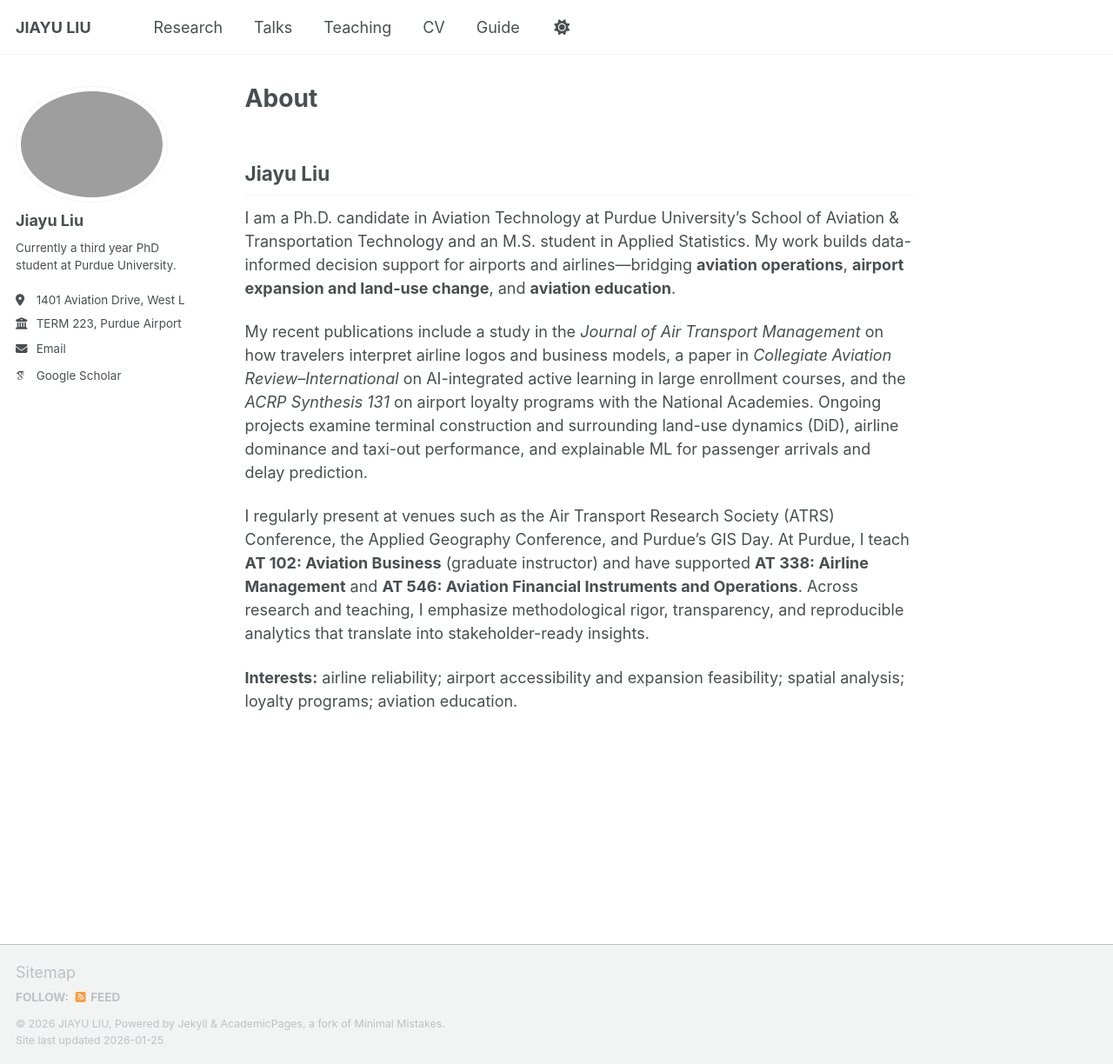
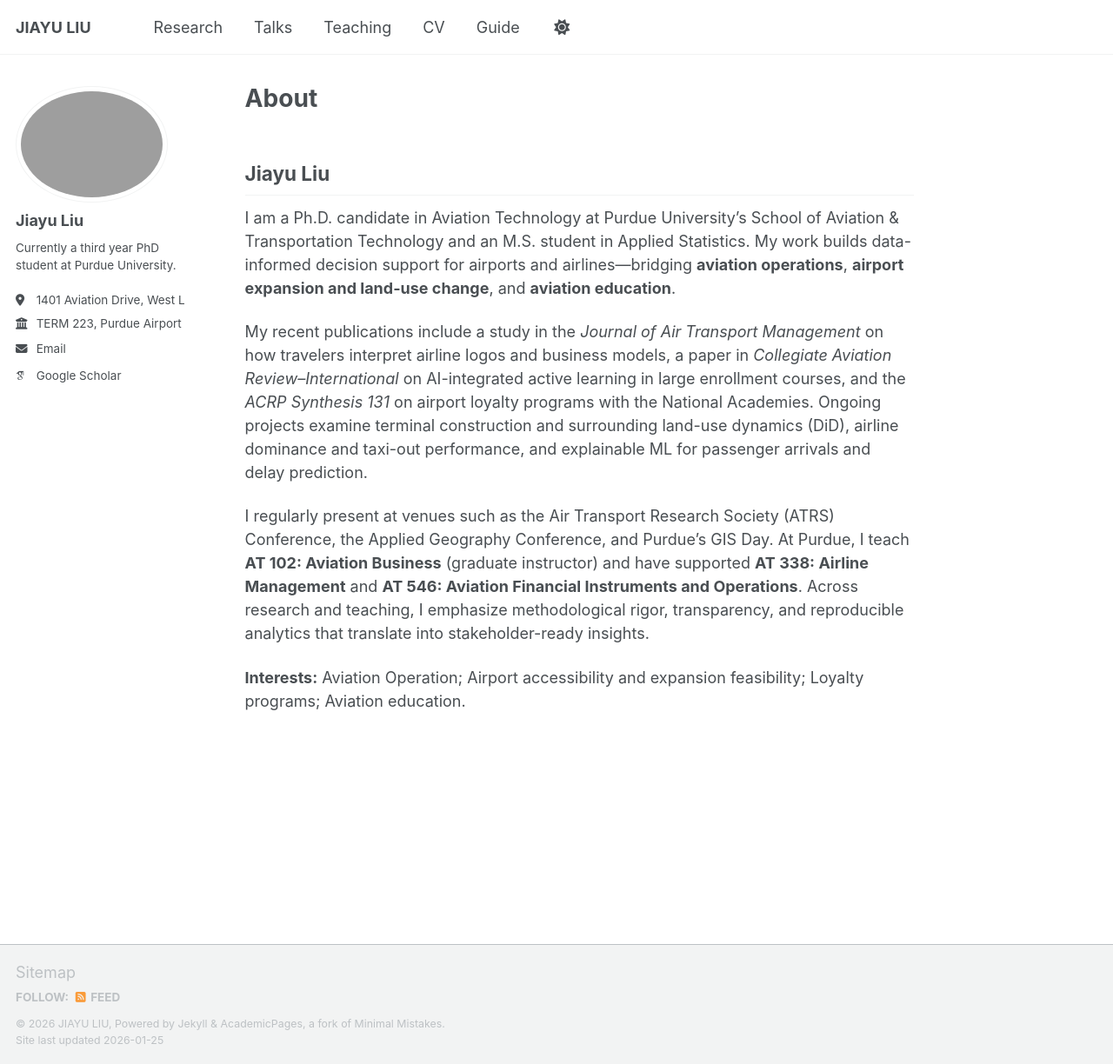
Before and after one commit to liu3309/liu3309.github.io, a Jekyll site: the page built from _pages/about.md, in a window 1280 px wide and 1224 px high. Shown: the whole window at 87% size. Built offline with Jekyll 4.4.1, drawn with Linux system fonts in a browser that asks for light colours; some web fonts are replaced; a script that is not in the unit is left out.

Commit message:
Update interests section in about.md

```diff
--- a/_pages/about.md
+++ b/_pages/about.md
@@ -14,4 +14,4 @@ My recent publications include a study in the *Journal of Air Transport Manageme
 
 I regularly present at venues such as the Air Transport Research Society (ATRS) Conference, the Applied Geography Conference, and Purdue’s GIS Day. At Purdue, I teach **AT 102: Aviation Business** (graduate instructor) and have supported **AT 338: Airline Management** and **AT 546: Aviation Financial Instruments and Operations**. Across research and teaching, I emphasize methodological rigor, transparency, and reproducible analytics that translate into stakeholder-ready insights.
 
-**Interests:** airline reliability; airport accessibility and expansion feasibility; spatial analysis; loyalty programs; aviation education.
+**Interests:** Aviation Operation; Airport accessibility and expansion feasibility; Loyalty programs; Aviation education.
```
